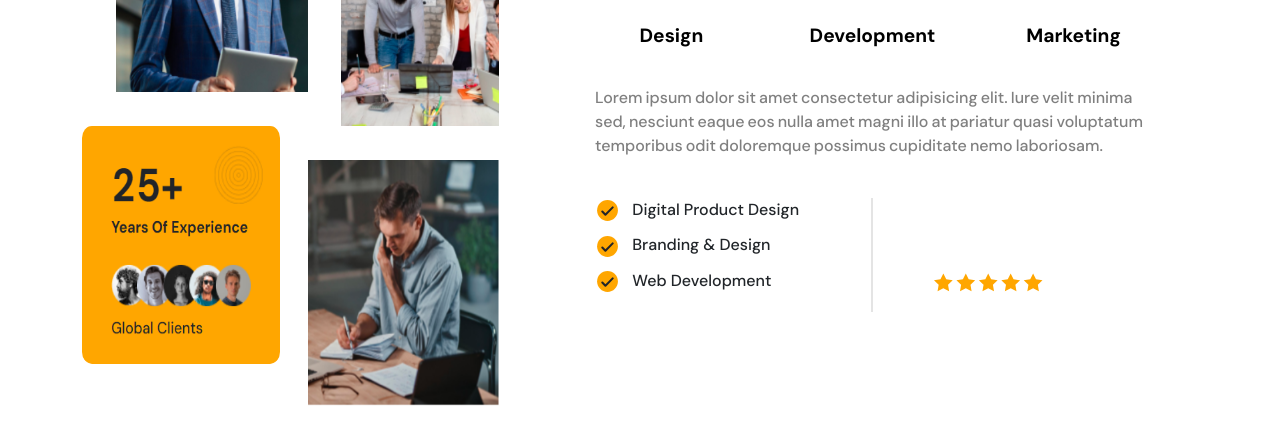
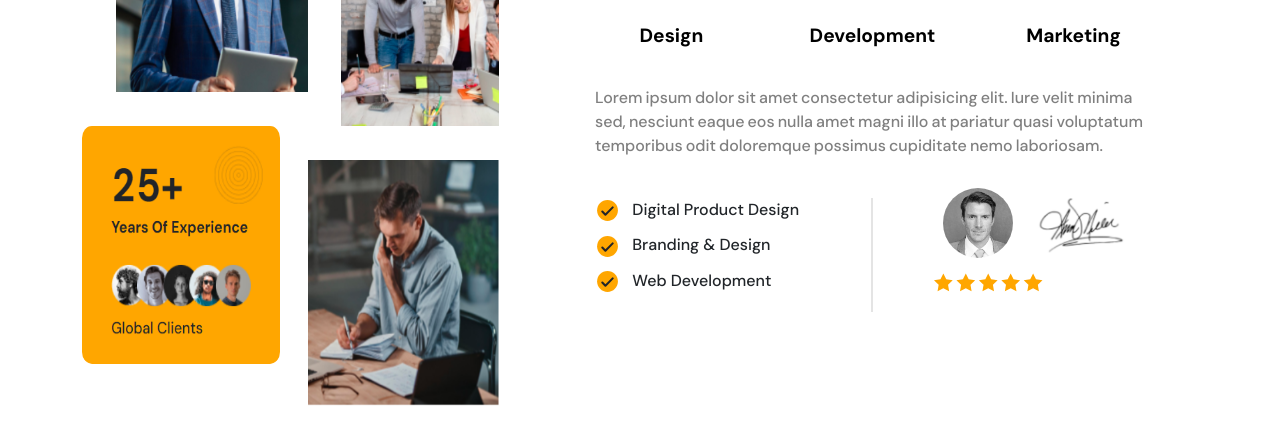
Before and after one commit to witharsh/company-about-page, a plain HTML site: page index.html in a window 1280 px wide. Shown: the part 204-648 px from the top of the page. Drawn offline with nearby package versions, Linux system fonts and the light colour scheme.

Commit message:
Update style.css

```diff
--- a/assets/style.css
+++ b/assets/style.css
@@ -182,7 +182,7 @@ li{
     height: 70px;
     background-position: center;
     background-size: cover;
-    background-image: url(assets/profileImg.jpg);
+    background-image: url(./profileImg.jpg);
     border-radius: 50%;
 }
 .sign{
@@ -190,7 +190,7 @@ li{
     height: 70px;
     background-position: center;
     background-size: cover;
-    background-image: url(assets/sign.png);
+    background-image: url(sign.png);
 
 }
 .star{
```
